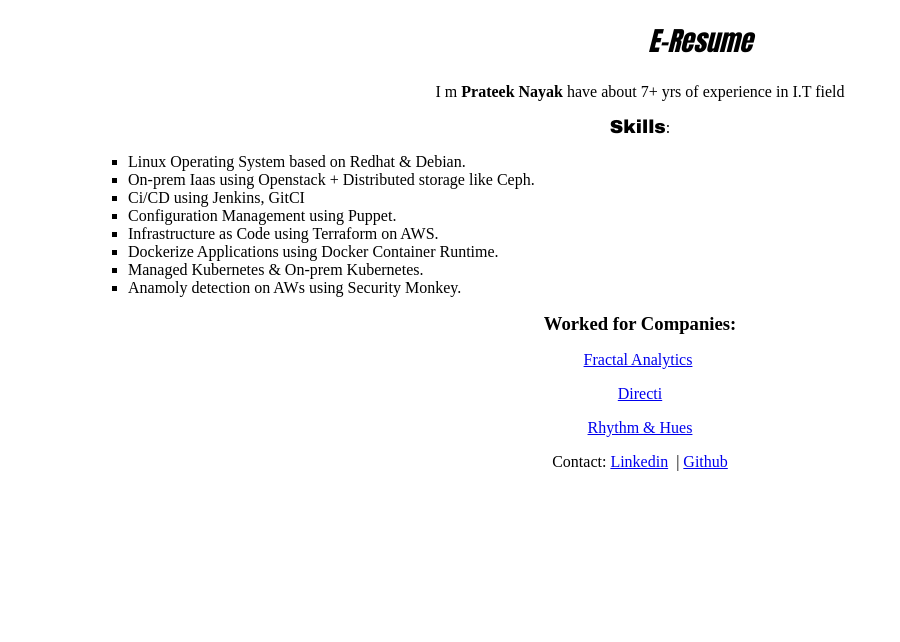
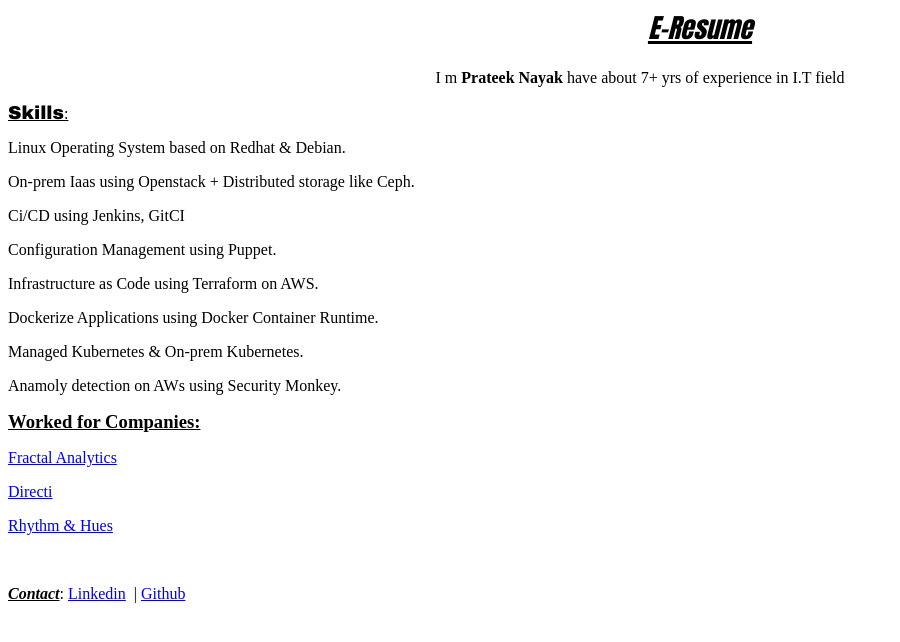
Before and after one commit to prateekn/prateekn.github.io, a plain HTML site: page index.html in a window 1280 px wide. Shown: the whole page, without its empty margins (0-900 px from the left). Drawn offline with Linux system fonts and the light colour scheme.

Commit message:
Update index.html

```diff
--- a/index.html
+++ b/index.html
@@ -1,27 +1,17 @@
-<!DOCTYPE html >
-<h1 style="text-align: center; padding-left: 120px;"><span style="font-size: 20pt;"><em><strong><span style="font-family: impact, chicago;">E-Resume</span></strong></em></span></h1>
+<h1 style="padding-left: 120px; text-align: center;"><span style="text-decoration: underline;"><span style="font-size: 20pt;"><em><strong><span style="font-family: impact, chicago;">E-Resume</span></strong></em></span></span></h1>
 <p style="text-align: center;">I m <strong>Prateek Nayak</strong> have about 7+ yrs of experience in I.T field</p>
-<p style="text-align: center;"><span style="font-family: 'arial black', 'avant garde'; font-size: 14pt;"><strong>Skills</strong></span>:</p>
-<ul>
-<li style="list-style-type: none;">
-<ul>
-<li style="list-style-type: none;">
-<ul>
-<li>Linux Operating System based on Redhat &amp; Debian.</li>
-<li>On-prem Iaas using Openstack + Distributed storage like Ceph.</li>
-<li>Ci/CD using Jenkins, GitCI</li>
-<li>Configuration Management using Puppet.</li>
-<li>Infrastructure as Code using Terraform on AWS.</li>
-<li>Dockerize Applications using Docker Container Runtime.</li>
-<li>Managed Kubernetes &amp; On-prem Kubernetes.</li>
-<li>Anamoly detection on AWs using Security Monkey.&nbsp;</li>
-</ul>
-</li>
-</ul>
-</li>
-</ul>
-<p style="text-align: center;"><span style="font-size: 14pt;"><strong>Worked for Companies:</strong></span></p>
-<p style="text-align: center;"><a href="https://fractal.ai" target="_blank">Fractal Analytics</a>&nbsp;</p>
-<p style="text-align: center;"><a href="https://www.directi.com" target="_blank">Directi</a></p>
-<p style="text-align: center;"><a href="http://rhythm.com/" target="_blank">Rhythm &amp; Hues</a></p>
-<p style="text-align: center;">Contact: <a href="https://www.linkedin.com/in/prateekn/" target="_blank">Linkedin</a>&nbsp; | <a href="https://github.com/prateekn">Github</a></p></html>
+<p style="text-align: justify;"><span style="text-decoration: underline;"><span style="font-family: 'arial black', 'avant garde'; font-size: 14pt;"><strong>Skills</strong></span>:</span></p>
+<p style="text-align: justify;">Linux Operating System based on Redhat &amp; Debian.</p>
+<p style="text-align: justify;">On-prem Iaas using Openstack + Distributed storage like Ceph.</p>
+<p style="text-align: justify;">Ci/CD using Jenkins, GitCI</p>
+<p style="text-align: justify;">Configuration Management using Puppet.</p>
+<p style="text-align: justify;">Infrastructure as Code using Terraform on AWS.</p>
+<p style="text-align: justify;">Dockerize Applications using Docker Container Runtime.</p>
+<p style="text-align: justify;">Managed Kubernetes &amp; On-prem Kubernetes.</p>
+<p style="text-align: justify;">Anamoly detection on AWs using Security Monkey.&nbsp;</p>
+<p style="text-align: justify;"><span style="text-decoration: underline;"><span style="font-size: 14pt;"><strong>Worked for Companies:</strong></span></span></p>
+<p style="text-align: justify;"><a href="https://fractal.ai" target="_blank">Fractal Analytics</a>&nbsp;</p>
+<p style="text-align: justify;"><a href="https://www.directi.com" target="_blank">Directi</a></p>
+<p style="text-align: justify;"><a href="http://rhythm.com/" target="_blank">Rhythm &amp; Hues</a></p>
+<p style="text-align: justify;">&nbsp;</p>
+<p style="text-align: justify;"><span style="text-decoration: underline;"><em><strong>Contact</strong></em></span>: <a href="https://www.linkedin.com/in/prateekn/" target="_blank">Linkedin</a>&nbsp; | <a href="https://github.com/prateekn">Github</a></p>
```
